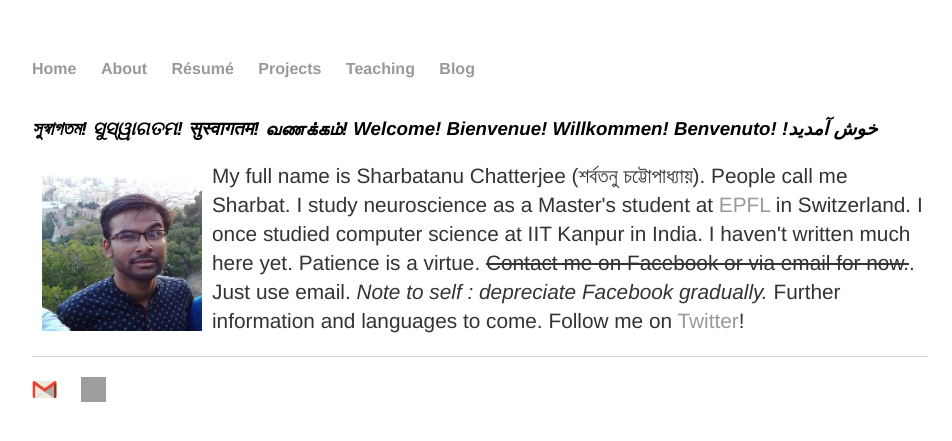
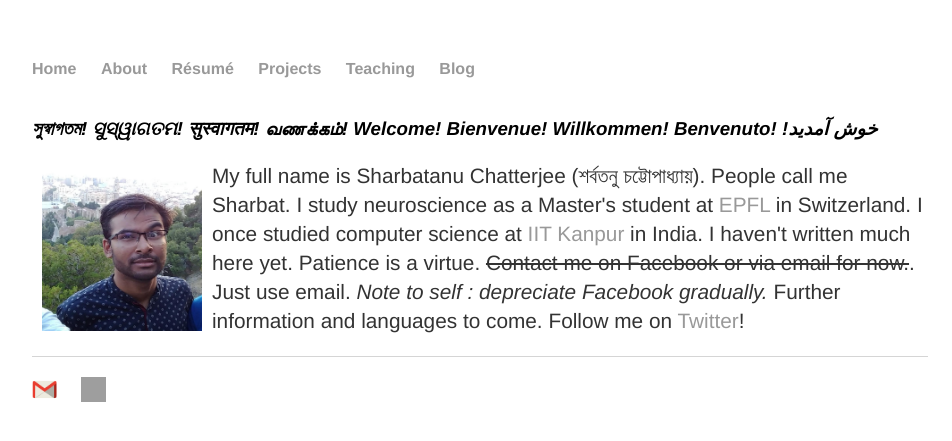
Before and after one commit to sharbatc/sharbatc.github.io, a Jekyll site: the page built from index.html, in a window 1280 px wide. Shown: the top 441 px of the page, without its empty margins (160-1112 px from the left). Built offline with Jekyll 4.4.1, drawn with Linux system fonts in a browser that asks for light colours; grey boxes are pictures that could not be loaded.

Commit message:
Update index.html

```diff
--- a/index.html
+++ b/index.html
@@ -4,5 +4,5 @@
 ---
 <div class="blurb">
 	<h3><i>সুস্বাগতম! ସୁସ୍ୱାଗତମ! सुस्वागतम! வணக்கம்! Welcome! Bienvenue! Willkommen! Benvenuto! !خوش آمديد</i></h3>
-	<p><img src="/img/profpicmalaga.png" alt="My photo from Malaga" style="float:left;width:160px;height:160px;padding:10px">My full name is Sharbatanu Chatterjee (শর্বতনু চট্টোপাধ্যায়). People call me Sharbat. I study neuroscience as a Master's student at <a href="https://epfl.ch/">EPFL</a> in Switzerland. I once studied computer science at IIT Kanpur in India. I haven't written much here yet. Patience is a virtue. <del>Contact me on Facebook or via email for now.</del>. Just use email. <i>Note to self : depreciate Facebook gradually.</i> Further information and languages to come. Follow me on <a href="https://twitter.com/sharbat_c">Twitter</a>!</p>
+	<p><img src="/img/profpicmalaga.png" alt="My photo from Malaga" style="float:left;width:160px;height:160px;padding:10px">My full name is Sharbatanu Chatterjee (শর্বতনু চট্টোপাধ্যায়). People call me Sharbat. I study neuroscience as a Master's student at <a href="https://epfl.ch/">EPFL</a> in Switzerland. I once studied computer science at <a href="https://iitk.ac.in">IIT Kanpur</a> in India. I haven't written much here yet. Patience is a virtue. <del>Contact me on Facebook or via email for now.</del>. Just use email. <i>Note to self : depreciate Facebook gradually.</i> Further information and languages to come. Follow me on <a href="https://twitter.com/sharbat_c">Twitter</a>!</p>
 </div><!-- /.blurb -->
```
